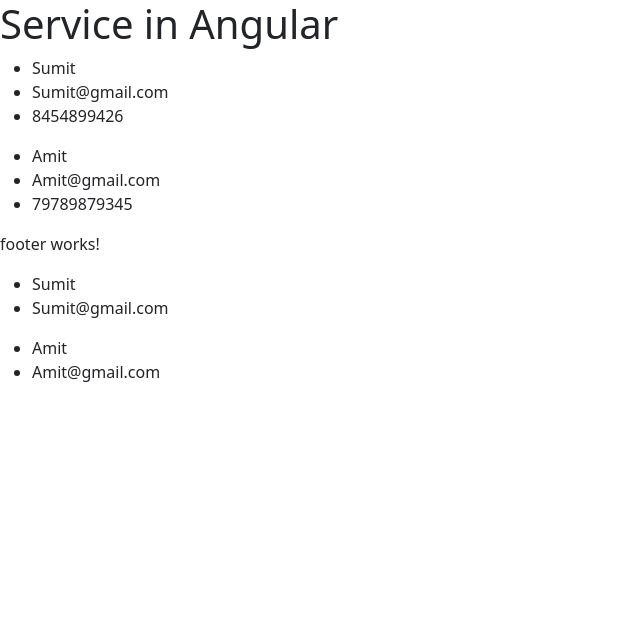
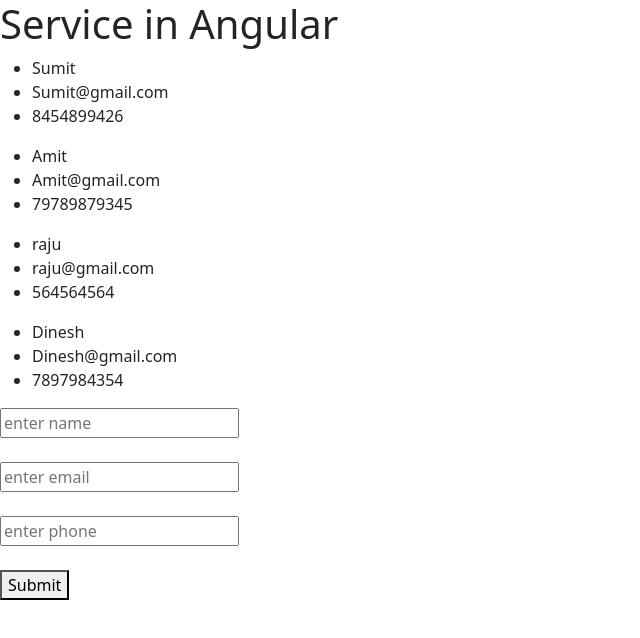
Before and after one commit to j4sumit/angularPractice, an Angular app: page / in a window 1280 px wide. Shown: the top 638 px of the page, without its empty margins (0-640 px from the left). Built offline with nearby package versions, Linux system fonts and the light colour scheme; data requests are answered from the project's data file.

Commit message:
post api in angular

```diff
--- a/db.json
+++ b/db.json
@@ -11,6 +11,18 @@
       "name": "Amit",
       "email": "Amit@gmail.com",
       "phone": "79789879345"
+    },
+    {
+      "id": "985f",
+      "name": "raju",
+      "email": "raju@gmail.com",
+      "phone": "564564564"
+    },
+    {
+      "id": "baef",
+      "name": "Dinesh",
+      "email": "Dinesh@gmail.com",
+      "phone": "7897984354"
     }
   ]
 }
--- a/src/app/app.component.html
+++ b/src/app/app.component.html
@@ -5,5 +5,10 @@
     <li>{{data.email}}</li>
     <li>{{data.phone}}</li>
 </ul>
-
-<app-footer></app-footer>
+<!-- <app-footer></app-footer> -->
+<form #userform="ngForm" (ngSubmit)="submitData(userform.value)">
+    <input type="text" name="name" placeholder="enter name" ngModel><br><br>
+    <input type="text" name="email" placeholder="enter email" ngModel><br><br>
+    <input type="text" name="phone" placeholder="enter phone"ngModel><br><br>
+    <button>Submit</button>
+</form>
--- a/src/app/app.component.ts
+++ b/src/app/app.component.ts
@@ -1,7 +1,5 @@
 import { Component } from '@angular/core'
 import { UserServiceService } from './services/user-service.service';
-
-
 
 
 @Component({
@@ -19,4 +17,12 @@
 })
 }
 
+submitData(data:any)
+{
+console.log(data);
+this.userData.saveUsers(data).subscribe((data)=>{
+  console.log(data);
+})
 }
+
+}
--- a/src/app/app.module.ts
+++ b/src/app/app.module.ts
@@ -6,7 +6,7 @@
 import { NgbModule } from '@ng-bootstrap/ng-bootstrap'
 import {MatButtonModule} from '@angular/material/button'
 import {MatBadgeModule} from '@angular/material/badge';
-import {ReactiveFormsModule} from '@angular/forms';
+import {FormsModule, ReactiveFormsModule} from '@angular/forms';
 import { HttpClientModule } from '@angular/common/http';
 import { FooterComponent } from './footer/footer.component';
 
@@ -23,7 +23,8 @@
     NgbModule,
     MatButtonModule,
     MatBadgeModule,
-    HttpClientModule
+    HttpClientModule,
+    FormsModule
   ],
   providers: [],
   bootstrap: [AppComponent]
--- a/src/app/services/user-service.service.ts
+++ b/src/app/services/user-service.service.ts
@@ -11,4 +11,7 @@
   users(){
     return this.http.get(this.url)
   }
+  saveUsers(data:any){
+return this.http.post(this.url,data)
+  }
 }
```
